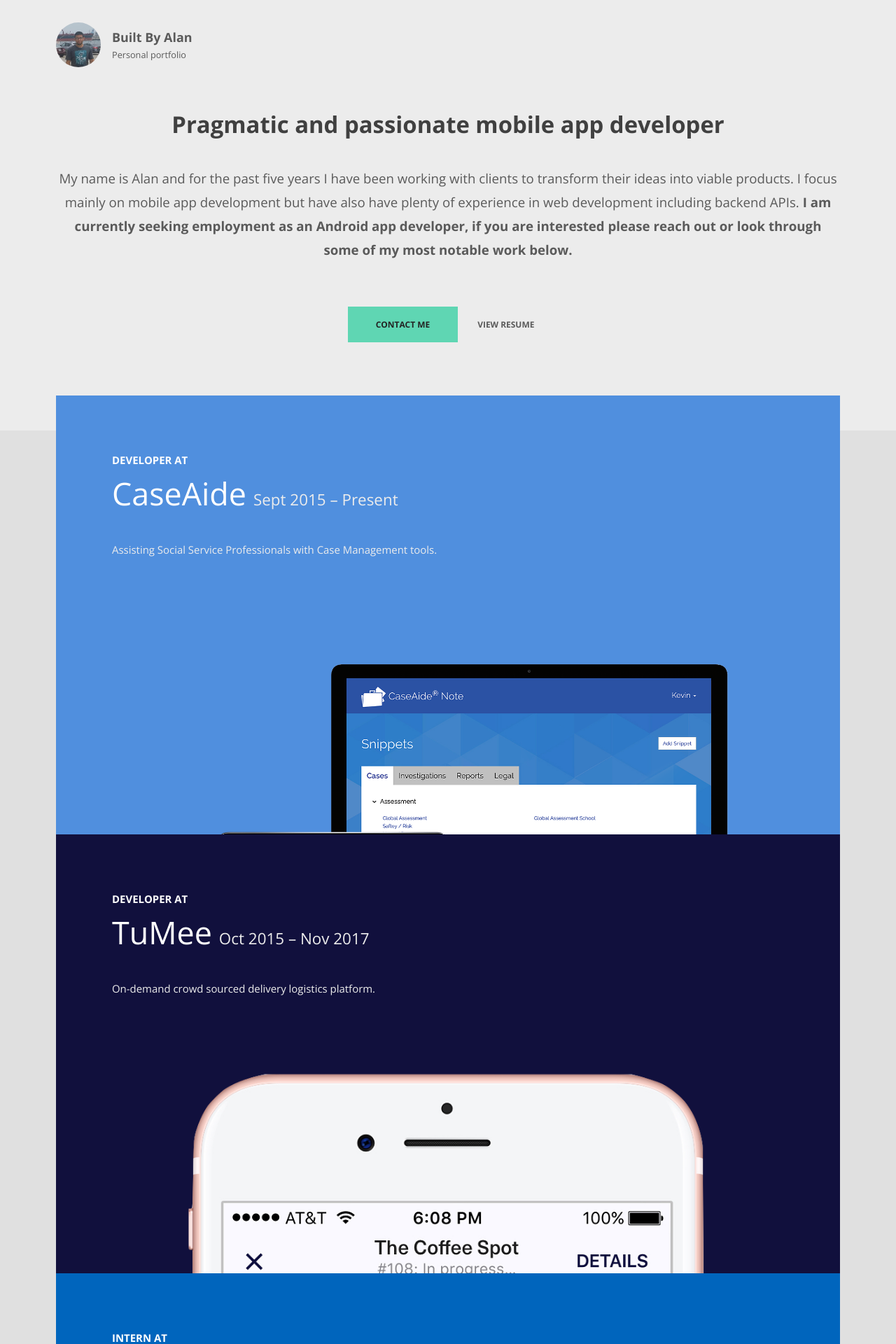
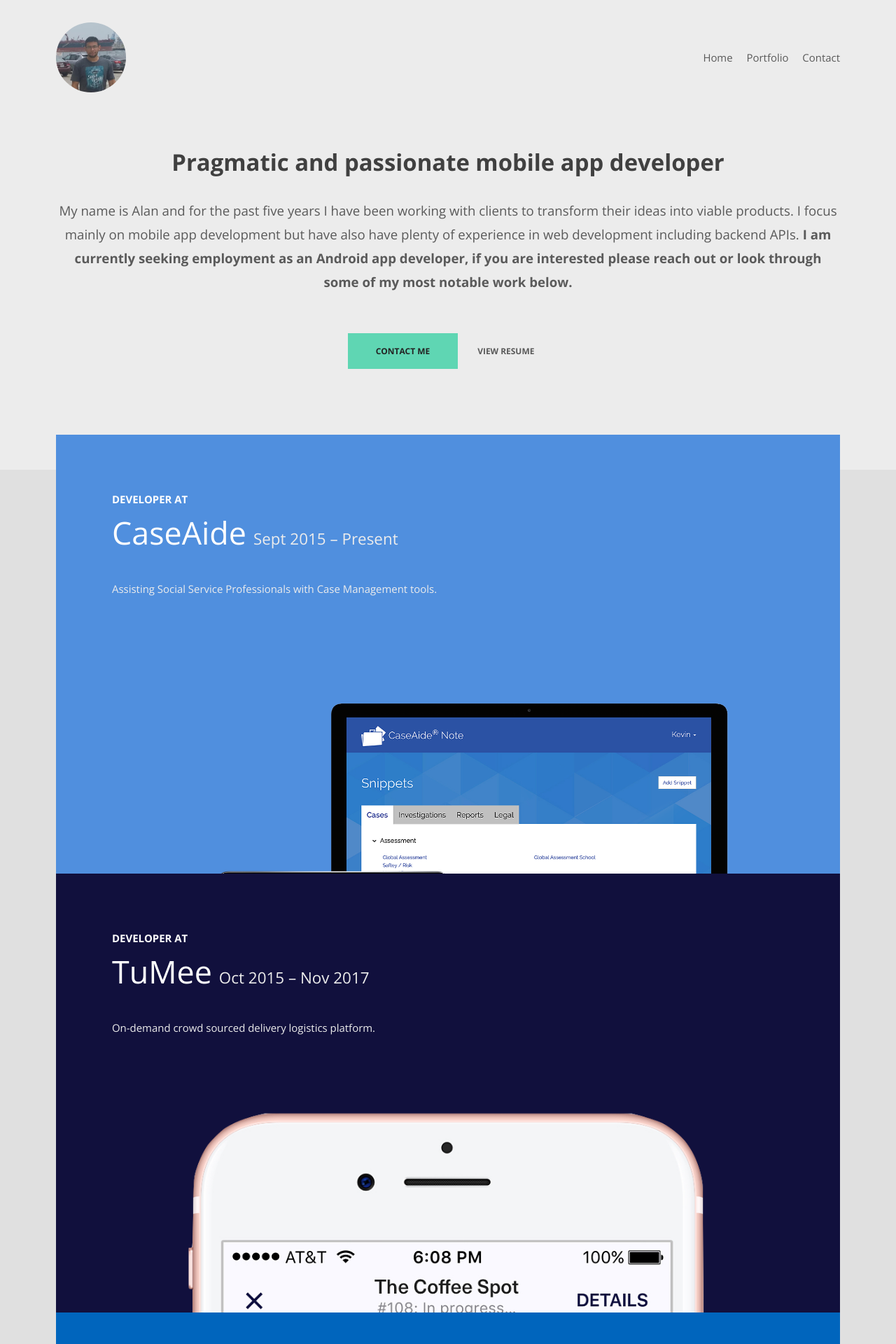
Before and after one commit to alanipce/mywebsite, a Jekyll site: the page built from index.html, in a window 1280 px wide. Shown: the top 1920 px of the page at 70% size. Built offline with Jekyll 4.4.1, drawn with Linux system fonts in a browser that asks for light colours; nearby versions of some CDN libraries.

Commit message:
Experimenting with changes to website header

```diff
--- a/_includes/header.html
+++ b/_includes/header.html
@@ -1,7 +1,12 @@
 <div class="header">
   <img class="header__img" src="/assets/img/me.jpg">
-  <a href="/" class="header__about">
-      <div class="header__name">Built by alan</div>
+  <!-- <a href="/" class="header__about">
+      <div class="header__name">Alan Perez</div>
       <div class="header__title">Personal portfolio</div>
-  </a>
+  </a> -->
+  <nav class="header__navigation">
+    <a href="/">Home</a>
+    <a href="/#portfolio-section">Portfolio</a>
+    <a href="/#contact-section">Contact</a>
+  </nav>
 </div>
--- a/_sass/_layout.scss
+++ b/_sass/_layout.scss
@@ -7,11 +7,12 @@
     flex-wrap: wrap;
     align-items: center;
     padding: $header-padding 0;
+    justify-content: space-between;
   }
 
   .header__img {
-    width: 64px;
-    height: 64px;
+    width: 100px;
+    height: 100px;
     border-radius: 50%;
     margin-right: 16px;
   }
@@ -19,11 +20,16 @@
   .header__name {
     font-weight: bold;
     font-size: 1.2rem;
-    text-transform: capitalize;
+    text-transform: uppercase;
+    letter-spacing: 0.5px;
   }
 
   .header__title {
     font-size: 0.85rem;
+  }
+
+  .header__navigation a:not(:last-of-type) {
+    margin-right: 16px;
   }
 
 
--- a/assets/css/main.scss
+++ b/assets/css/main.scss
@@ -9,7 +9,7 @@
     flex-direction: column;
     flex-wrap: nowrap;
     align-items: center;
-    padding: 30px 0;
+    padding: 48px 0;
     text-align: center;
   }
 
@@ -18,7 +18,7 @@
   }
   .hero__message {
     @extend .subhead;
-    margin: 32px 0;
+    margin: 24px 0;
     font-weight: normal;
   }
 
--- a/index.html
+++ b/index.html
@@ -17,7 +17,7 @@
   </section>
 
   <!-- Work experience section -->
-  <section class="site-section site-section--overlap">
+  <section class="site-section site-section--overlap" id="portfolio-section">
     <div class="content-area">
       {% assign sorted_work = site.work | sort: 'order' %}
       {% for work in sorted_work %}
@@ -41,7 +41,7 @@
   </section>
 </div>
 <!-- Closing section -->
-<section class="site-section site-section--dark site-section--black">
+<section class="site-section site-section--dark site-section--black" id="contact-section">
   <div class="content-area">
       <div class="closing">
         <div class="closing__contact h3">Let's work together, contact me at <a class="emphasize" href="mailto:{{site.data.me.contact-email}}">{{site.data.me.contact-email}}</a></div>
```
Also changed, not shown: 5 other files.
